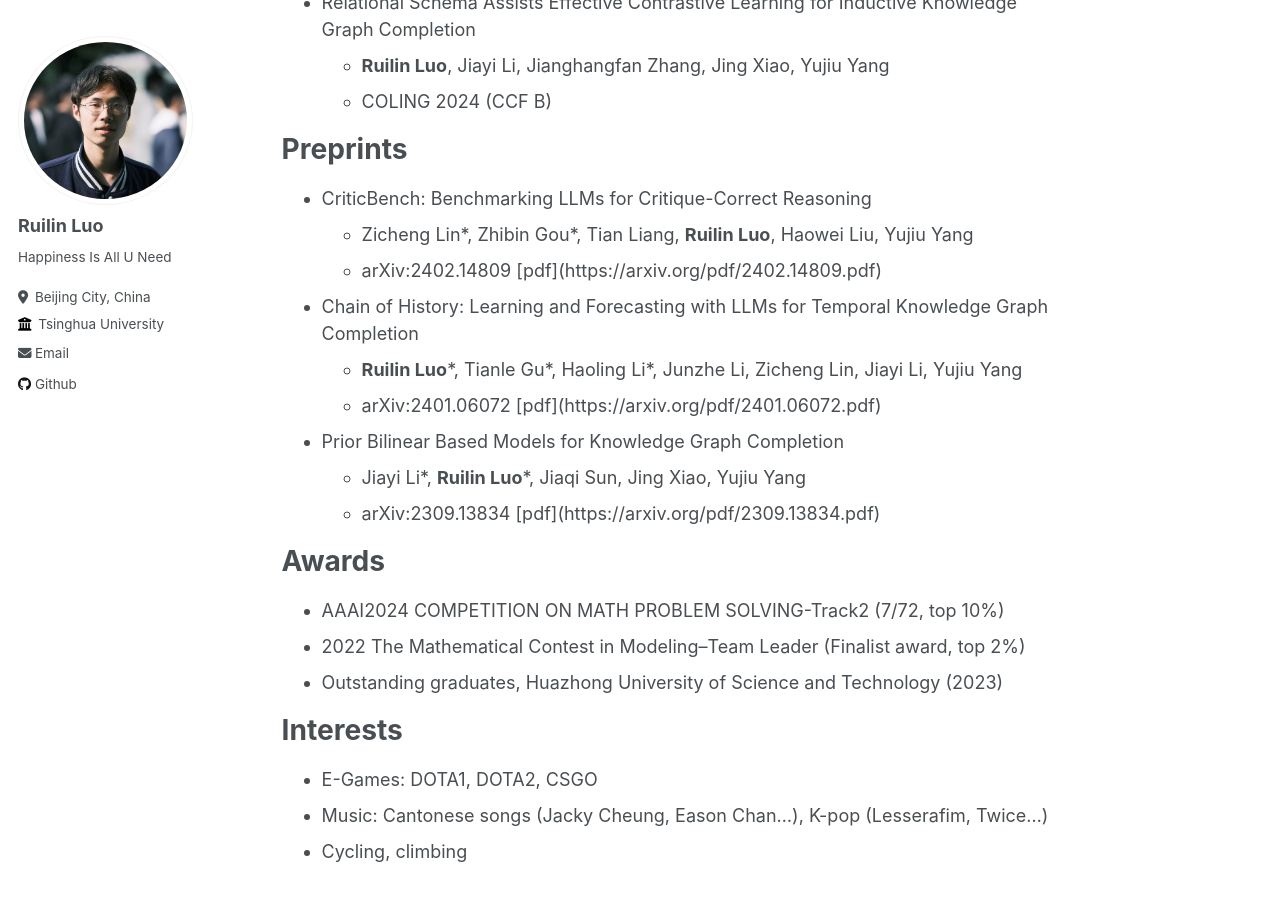
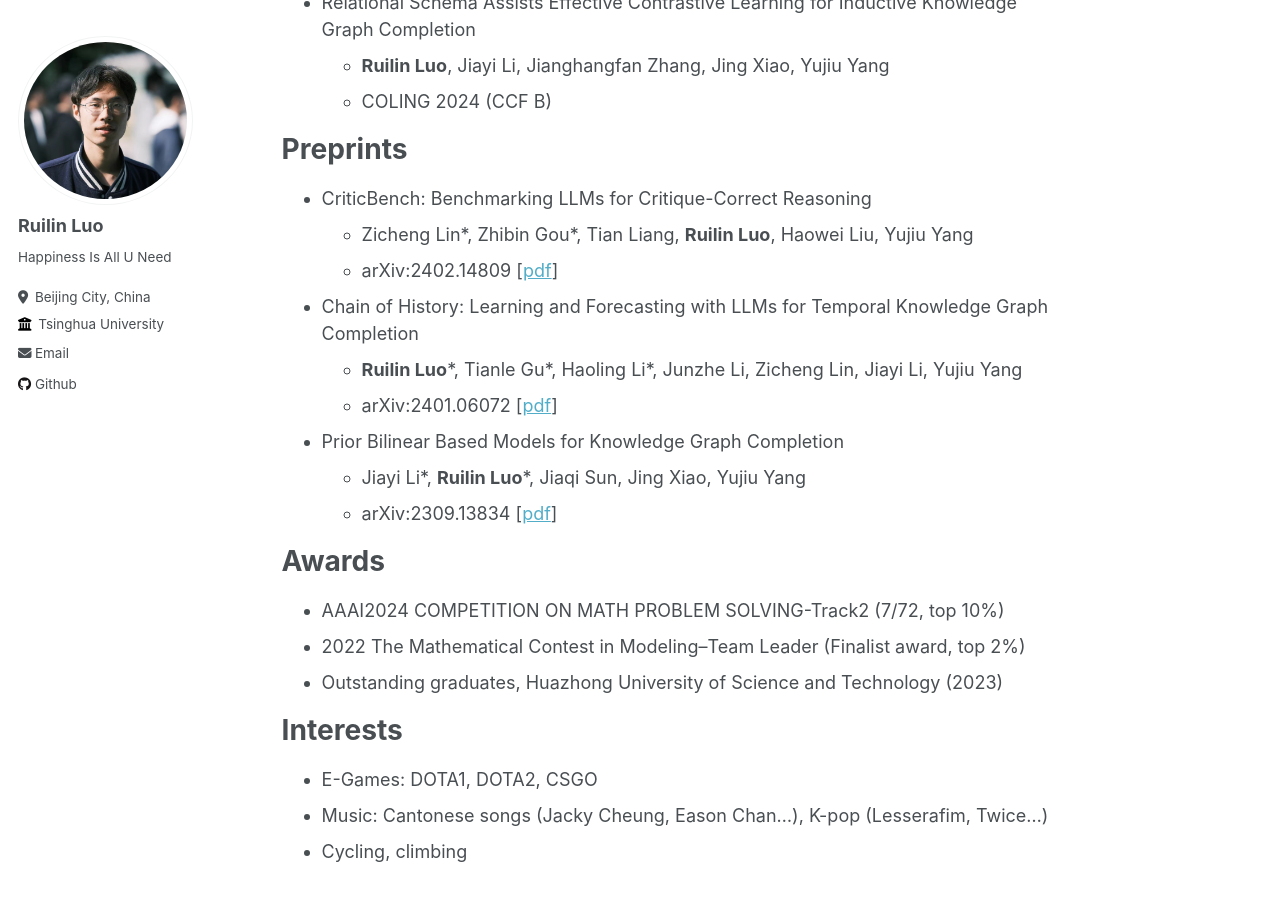
Before and after one commit to lrlbbzl/lrlbbzl.github.io, a Jekyll site: the page built from _pages/about.md, in a window 1280 px wide and 900 px high, scrolled down 381 px. Built offline with Jekyll 4.4.1, drawn with Linux system fonts in a browser that asks for light colours.

Commit message:
Update about.md

```diff
--- a/_pages/about.md
+++ b/_pages/about.md
@@ -19,13 +19,13 @@ Preprints
 ======
 * CriticBench: Benchmarking LLMs for Critique-Correct Reasoning
   * Zicheng Lin\*, Zhibin Gou\*, Tian Liang, **Ruilin Luo**, Haowei Liu, Yujiu Yang
-  * arXiv:2402.14809 \[pdf\](https://arxiv.org/pdf/2402.14809.pdf)
+  * arXiv:2402.14809 [[pdf](https://arxiv.org/pdf/2402.14809.pdf)]
 * Chain of History: Learning and Forecasting with LLMs for Temporal Knowledge Graph Completion
   * **Ruilin Luo**\*, Tianle Gu\*, Haoling Li\*, Junzhe Li, Zicheng Lin, Jiayi Li, Yujiu Yang
-  * arXiv:2401.06072 \[pdf\](https://arxiv.org/pdf/2401.06072.pdf)
+  * arXiv:2401.06072 [[pdf](https://arxiv.org/pdf/2401.06072.pdf)]
 * Prior Bilinear Based Models for Knowledge Graph Completion
   * Jiayi Li\*, **Ruilin Luo**\*, Jiaqi Sun, Jing Xiao, Yujiu Yang
-  * arXiv:2309.13834 \[pdf\](https://arxiv.org/pdf/2309.13834.pdf)
+  * arXiv:2309.13834 [[pdf](https://arxiv.org/pdf/2309.13834.pdf)]
 
 Awards
 =====
```
